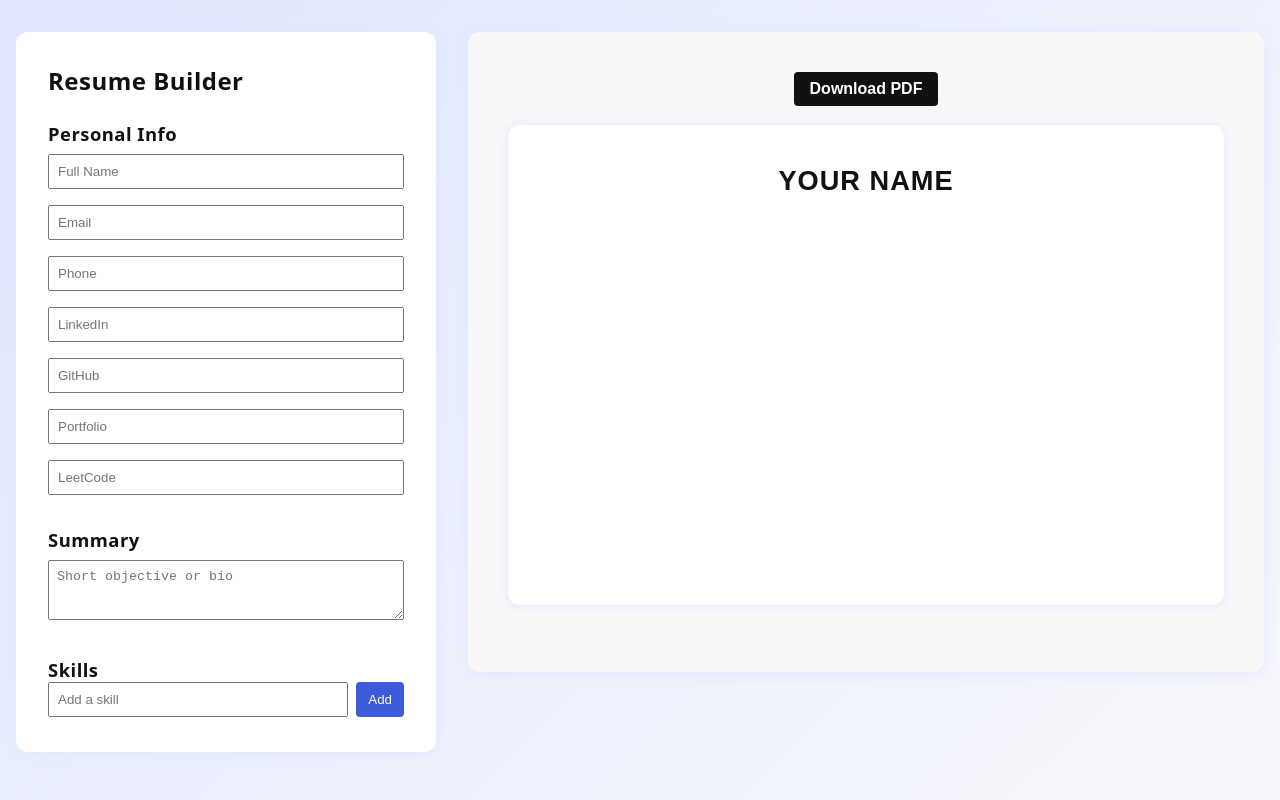
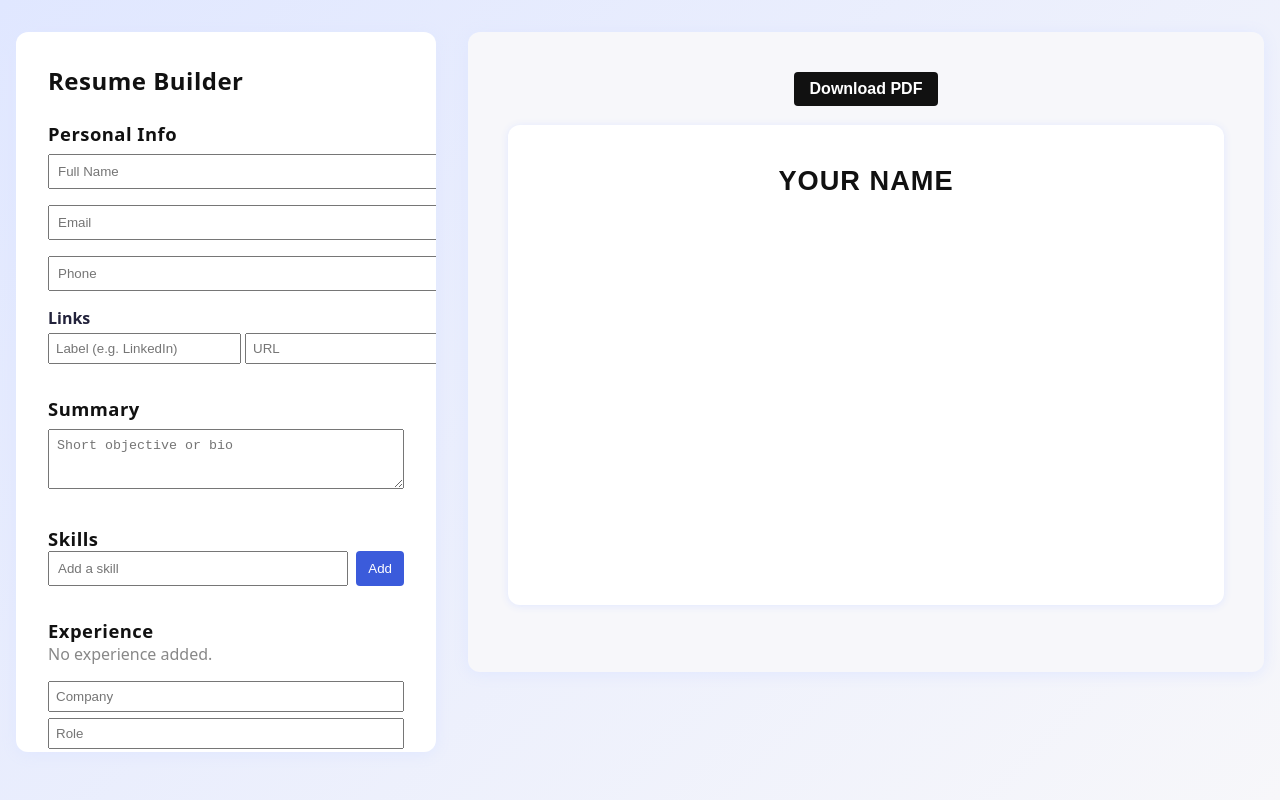
Before and after one commit to tharun2107/resume-builder, a React (Vite) app in the folder frontend/: page / in a window 1280 px wide. Built offline with nearby package versions, Linux system fonts and the light colour scheme.

Commit message:
fixed header links

```diff
--- a/frontend/src/App.jsx
+++ b/frontend/src/App.jsx
@@ -119,10 +119,7 @@ function App() {
       name: "",
       email: "",
       phone: "",
-      linkedin: "",
-      github: "",
-      portfolio: "",
-      leetcode: "",
+      links: [], // Array of { label: '', url: '' }
     },
     summary: "",
     skills: [],
@@ -138,6 +135,11 @@ function App() {
   const [customSectionTitle, setCustomSectionTitle] = useState("");
   const [customSectionItem, setCustomSectionItem] = useState("");
   const previewRef = useRef();
+
+  // Header links state for add/edit
+  const [linkLabel, setLinkLabel] = useState("");
+  const [linkUrl, setLinkUrl] = useState("");
+  const [editingLinkIdx, setEditingLinkIdx] = useState(null);
 
   // Handlers for basic fields
   const handlePersonalInfoChange = (e) => {
@@ -162,6 +164,51 @@ function App() {
   };
   const handleRemoveSkill = (skill) => {
     setResume({ ...resume, skills: resume.skills.filter((s) => s !== skill) });
+  };
+
+  const handleAddLink = (e) => {
+    e.preventDefault();
+    if (linkLabel.trim() && linkUrl.trim()) {
+      setResume(r => ({
+        ...r,
+        personalInfo: {
+          ...r.personalInfo,
+          links: [...r.personalInfo.links, { label: linkLabel.trim(), url: linkUrl.trim() }],
+        },
+      }));
+      setLinkLabel("");
+      setLinkUrl("");
+    }
+  };
+  const handleEditLink = (idx) => {
+    setEditingLinkIdx(idx);
+    setLinkLabel(resume.personalInfo.links[idx].label);
+    setLinkUrl(resume.personalInfo.links[idx].url);
+  };
+  const handleSaveLink = (e) => {
+    e.preventDefault();
+    setResume(r => ({
+      ...r,
+      personalInfo: {
+        ...r.personalInfo,
+        links: r.personalInfo.links.map((l, i) => i === editingLinkIdx ? { label: linkLabel.trim(), url: linkUrl.trim() } : l),
+      },
+    }));
+    setEditingLinkIdx(null);
+    setLinkLabel("");
+    setLinkUrl("");
+  };
+  const handleDeleteLink = (idx) => {
+    setResume(r => ({
+      ...r,
+      personalInfo: {
+        ...r.personalInfo,
+        links: r.personalInfo.links.filter((_, i) => i !== idx),
+      },
+    }));
+    setEditingLinkIdx(null);
+    setLinkLabel("");
+    setLinkUrl("");
   };
 
   // Section handlers
@@ -221,10 +268,26 @@ function App() {
           <input name="name" placeholder="Full Name" value={resume.personalInfo.name} onChange={handlePersonalInfoChange} style={{ width: '100%', margin: '8px 0', padding: '8px' }} />
           <input name="email" placeholder="Email" value={resume.personalInfo.email} onChange={handlePersonalInfoChange} style={{ width: '100%', margin: '8px 0', padding: '8px' }} />
           <input name="phone" placeholder="Phone" value={resume.personalInfo.phone} onChange={handlePersonalInfoChange} style={{ width: '100%', margin: '8px 0', padding: '8px' }} />
-          <input name="linkedin" placeholder="LinkedIn" value={resume.personalInfo.linkedin} onChange={handlePersonalInfoChange} style={{ width: '100%', margin: '8px 0', padding: '8px' }} />
-          <input name="github" placeholder="GitHub" value={resume.personalInfo.github} onChange={handlePersonalInfoChange} style={{ width: '100%', margin: '8px 0', padding: '8px' }} />
-          <input name="portfolio" placeholder="Portfolio" value={resume.personalInfo.portfolio} onChange={handlePersonalInfoChange} style={{ width: '100%', margin: '8px 0', padding: '8px' }} />
-          <input name="leetcode" placeholder="LeetCode" value={resume.personalInfo.leetcode} onChange={handlePersonalInfoChange} style={{ width: '100%', margin: '8px 0', padding: '8px' }} />
+          {/* Custom Links UI */}
+          <div style={{ margin: '8px 0' }}>
+            <div style={{ fontWeight: 600, marginBottom: 4 }}>Links</div>
+            <ul style={{ listStyle: 'none', padding: 0, margin: 0 }}>
+              {resume.personalInfo.links.map((l, idx) => (
+                <li key={idx} style={{ display: 'flex', alignItems: 'center', gap: 8, marginBottom: 2 }}>
+                  <span style={{ fontWeight: 500 }}>{l.label}:</span>
+                  <a href={l.url} target="_blank" rel="noopener noreferrer" style={{ color: '#0645AD', textDecoration: 'underline', fontSize: '0.98em' }}>{l.url}</a>
+                  <button type="button" onClick={() => handleEditLink(idx)} style={{ marginLeft: 4, background: '#e0e7ff', color: '#3b5bdb', border: 'none', borderRadius: 4, padding: '2px 8px', cursor: 'pointer' }}>Edit</button>
+                  <button type="button" onClick={() => handleDeleteLink(idx)} style={{ background: '#ffb4b4', color: '#b91c1c', border: 'none', borderRadius: 4, padding: '2px 8px', cursor: 'pointer' }}>Delete</button>
+                </li>
+              ))}
+            </ul>
+            <form onSubmit={editingLinkIdx === null ? handleAddLink : handleSaveLink} style={{ display: 'flex', gap: 4, marginTop: 4 }}>
+              <input type="text" placeholder="Label (e.g. LinkedIn)" value={linkLabel} onChange={e => setLinkLabel(e.target.value)} style={{ flex: 1, padding: '6px' }} />
+              <input type="text" placeholder="URL" value={linkUrl} onChange={e => setLinkUrl(e.target.value)} style={{ flex: 2, padding: '6px' }} />
+              <button type="submit" style={{ background: '#3b5bdb', color: '#fff', border: 'none', borderRadius: 4, padding: '4px 10px', cursor: 'pointer' }}>{editingLinkIdx === null ? 'Add' : 'Save'}</button>
+              {editingLinkIdx !== null && <button type="button" onClick={() => { setEditingLinkIdx(null); setLinkLabel(""); setLinkUrl(""); }} style={{ background: '#eee', border: 'none', borderRadius: 4, padding: '4px 10px', cursor: 'pointer' }}>Cancel</button>}
+            </form>
+          </div>
         </fieldset>
         <fieldset style={{ border: 'none', marginBottom: '1.5rem' }}>
           <legend style={{ fontWeight: 'bold', color: '#111', fontSize: '1.15rem', letterSpacing: '0.5px' }}>Summary</legend>
@@ -280,13 +343,12 @@ function App() {
         <div ref={previewRef} style={{ background: '#fff', borderRadius: '12px', maxWidth: '800px', width: '100%', margin: '0 auto', padding: '2.5rem 2.5rem 2rem 2.5rem', boxShadow: '0 1px 8px #e0e7ff', color: '#111', fontFamily: 'Arial, Helvetica, sans-serif', minHeight: '60vh' }}>
           <div style={{ display: 'flex', flexDirection: 'column', alignItems: 'center', marginBottom: '1.2rem' }}>
             <h1 style={{ fontSize: '1.7rem', color: '#111', fontWeight: 800, letterSpacing: '1px', textTransform: 'uppercase', margin: 0 }}>{resume.personalInfo.name || 'Your Name'}</h1>
-            <div style={{ display: 'flex', flexWrap: 'wrap', justifyContent: 'center', alignItems: 'center', fontSize: '1.05rem', margin: '0.5em 0 0.2em 0', gap: '0.5em', color: '#222' }}>
+            <div style={{ display: 'flex', flexWrap: 'wrap', justifyContent: 'center', alignItems: 'center', fontSize: '1.05rem', margin: '0.5em 0 0.2em 0', gap: '0.2em', color: '#222' }}>
               {resume.personalInfo.phone && <span>{resume.personalInfo.phone}</span>}
-              {resume.personalInfo.email && <span>| <a href={`mailto:${resume.personalInfo.email}`} style={contactLink}>{resume.personalInfo.email}</a></span>}
-              {resume.personalInfo.linkedin && <span>| <a href={resume.personalInfo.linkedin} style={contactLink}>LinkedIn</a></span>}
-              {resume.personalInfo.github && <span>| <a href={resume.personalInfo.github} style={contactLink}>GitHub</a></span>}
-              {resume.personalInfo.portfolio && <span>| <a href={resume.personalInfo.portfolio} style={contactLink}>Portfolio</a></span>}
-              {resume.personalInfo.leetcode && <span>| <a href={resume.personalInfo.leetcode} style={contactLink}>LeetCode</a></span>}
+              {resume.personalInfo.email && <span>| {resume.personalInfo.email}</span>}
+              {resume.personalInfo.links.map((l, idx) => (
+                <span key={idx}>| <a href={l.url} target="_blank" rel="noopener noreferrer" style={contactLink}>{l.label}</a></span>
+              ))}
             </div>
           </div>
           {resume.summary && <div style={{ margin: '0.7em 0 1.2em 0', color: '#222', fontSize: '1.05rem' }}>{resume.summary}</div>}
```
